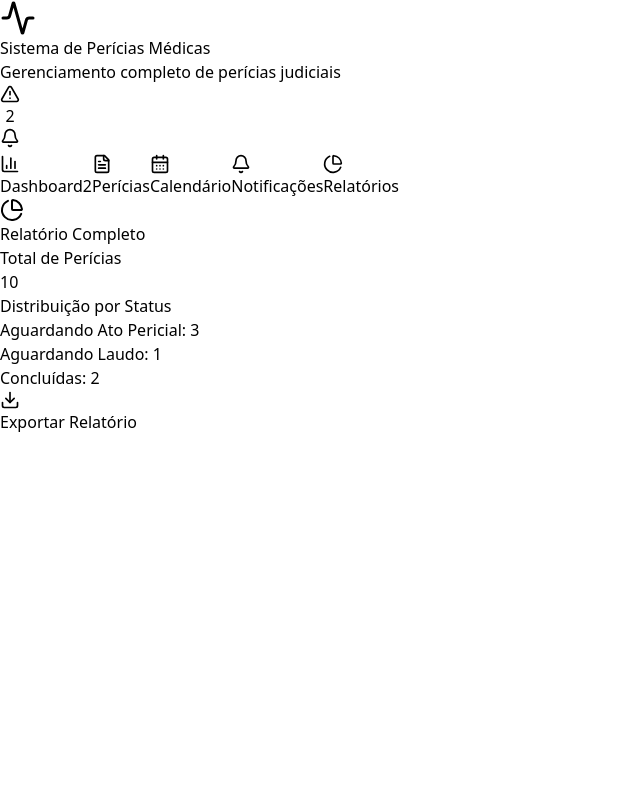
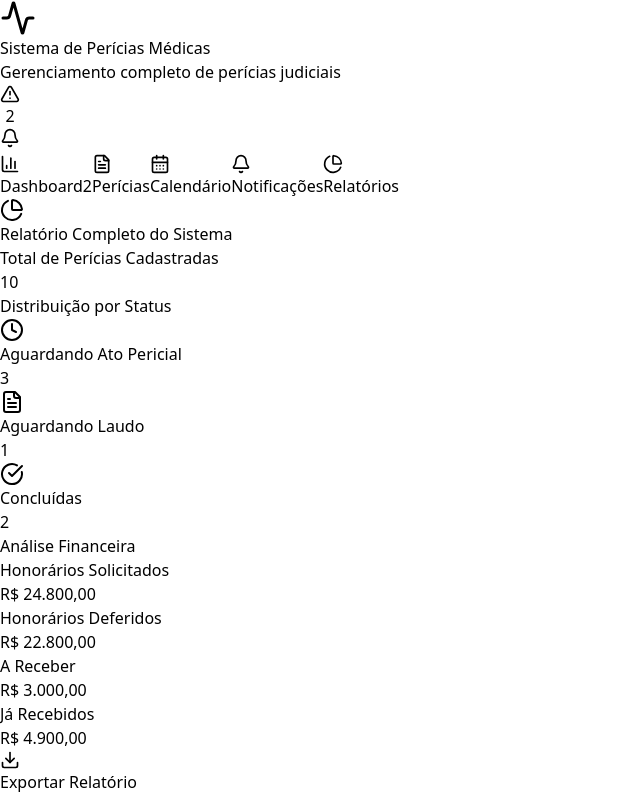
Before and after one commit to luizmasella/CM, a React (Vite) app: page / in a window 1280 px wide. Both pictures are taken after a click on the button "Relatórios". Shown: the whole page, without its empty margins (0-640 px from the left). Built offline with nearby package versions, Linux system fonts and the light colour scheme.

Commit message:
Update RelatoriosPage.tsx

```diff
--- a/src/components/RelatoriosPage.tsx
+++ b/src/components/RelatoriosPage.tsx
@@ -1,7 +1,7 @@
 // FILE: src/components/RelatoriosPage.tsx
 import React from 'react';
 import { usePericias } from '../context/PericiasContext';
-import { PieChart, Download } from 'lucide-react';
+import { PieChart, Download, Clock, FileText, FileQuestion, Gavel, DollarSign, CheckCircle } from 'lucide-react';
 
 export default function RelatoriosPage() {
   const { stats } = usePericias();
@@ -11,20 +11,38 @@ export default function RelatoriosPage() {
 
   return (
     <div className="bg-white rounded-xl shadow-lg p-6">
-      <h2 className="text-2xl font-bold mb-6 flex items-center gap-2"><PieChart className="text-blue-600" />Relatório Completo</h2>
-      <div className="bg-blue-600 text-white p-6 rounded-xl mb-6 text-center">
-        <p className="text-lg">Total de Perícias</p><p className="text-6xl font-bold">{stats.total}</p>
+      <h2 className="text-2xl font-bold mb-6 flex items-center gap-2"><PieChart className="text-blue-600" />Relatório Completo do Sistema</h2>
+      <div className="bg-gradient-to-r from-blue-600 to-blue-700 text-white p-6 rounded-xl mb-6 text-center">
+        <p className="text-lg">Total de Perícias Cadastradas</p><p className="text-6xl font-bold">{stats.total}</p>
       </div>
       <div className="mb-8">
         <h3 className="text-xl font-semibold mb-4">Distribuição por Status</h3>
         <div className="grid grid-cols-1 md:grid-cols-3 gap-4">
-            <div className="bg-blue-50 p-4 rounded-lg">Aguardando Ato Pericial: <span className="font-bold">{stats.aguarda_ato_pericial}</span></div>
-            <div className="bg-purple-50 p-4 rounded-lg">Aguardando Laudo: <span className="font-bold">{stats.aguarda_laudo}</span></div>
-            <div className="bg-green-50 p-4 rounded-lg">Concluídas: <span className="font-bold">{stats.concluidas}</span></div>
+            <div className="bg-blue-50 border-2 border-blue-200 rounded-xl p-5">
+                <div className="flex items-center gap-2 mb-3"><Clock className="text-blue-600" size={24} /><span className="font-medium">Aguardando Ato Pericial</span></div>
+                <p className="text-3xl font-bold text-blue-700">{stats.aguarda_ato_pericial}</p>
+            </div>
+            <div className="bg-purple-50 border-2 border-purple-200 rounded-xl p-5">
+                <div className="flex items-center gap-2 mb-3"><FileText className="text-purple-600" size={24} /><span className="font-medium">Aguardando Laudo</span></div>
+                <p className="text-3xl font-bold text-purple-700">{stats.aguarda_laudo}</p>
+            </div>
+            <div className="bg-green-50 border-2 border-green-200 rounded-xl p-5">
+                <div className="flex items-center gap-2 mb-3"><CheckCircle className="text-green-600" size={24} /><span className="font-medium">Concluídas</span></div>
+                <p className="text-3xl font-bold text-green-700">{stats.concluidas}</p>
+            </div>
+        </div>
+      </div>
+      <div className="bg-gradient-to-r from-green-50 to-emerald-50 rounded-xl p-6 mb-6">
+        <h3 className="text-xl font-semibold mb-4">Análise Financeira</h3>
+        <div className="grid grid-cols-1 md:grid-cols-4 gap-4">
+            <div className="bg-white p-4 rounded-lg shadow"><p>Honorários Solicitados</p><p className="text-2xl font-bold">R$ {stats.totalHonorariosSolicitados.toLocaleString('pt-BR', { minimumFractionDigits: 2 })}</p></div>
+            <div className="bg-white p-4 rounded-lg shadow"><p>Honorários Deferidos</p><p className="text-2xl font-bold text-blue-600">R$ {stats.totalHonorariosDeferidos.toLocaleString('pt-BR', { minimumFractionDigits: 2 })}</p></div>
+            <div className="bg-white p-4 rounded-lg shadow"><p>A Receber</p><p className="text-2xl font-bold text-yellow-600">R$ {stats.honorariosAReceber.toLocaleString('pt-BR', { minimumFractionDigits: 2 })}</p></div>
+            <div className="bg-white p-4 rounded-lg shadow"><p>Já Recebidos</p><p className="text-2xl font-bold text-green-600">R$ {stats.totalHonorariosPagos.toLocaleString('pt-BR', { minimumFractionDigits: 2 })}</p></div>
         </div>
       </div>
       <div className="text-center">
-        <button onClick={exportarRelatorio} className="bg-green-600 text-white px-6 py-3 rounded-lg flex items-center gap-2 mx-auto"><Download size={20} />Exportar Relatório</button>
+        <button onClick={exportarRelatorio} className="bg-green-600 text-white px-6 py-3 rounded-lg flex items-center gap-2 mx-auto hover:bg-green-700"><Download size={20} />Exportar Relatório</button>
       </div>
     </div>
   );
```
